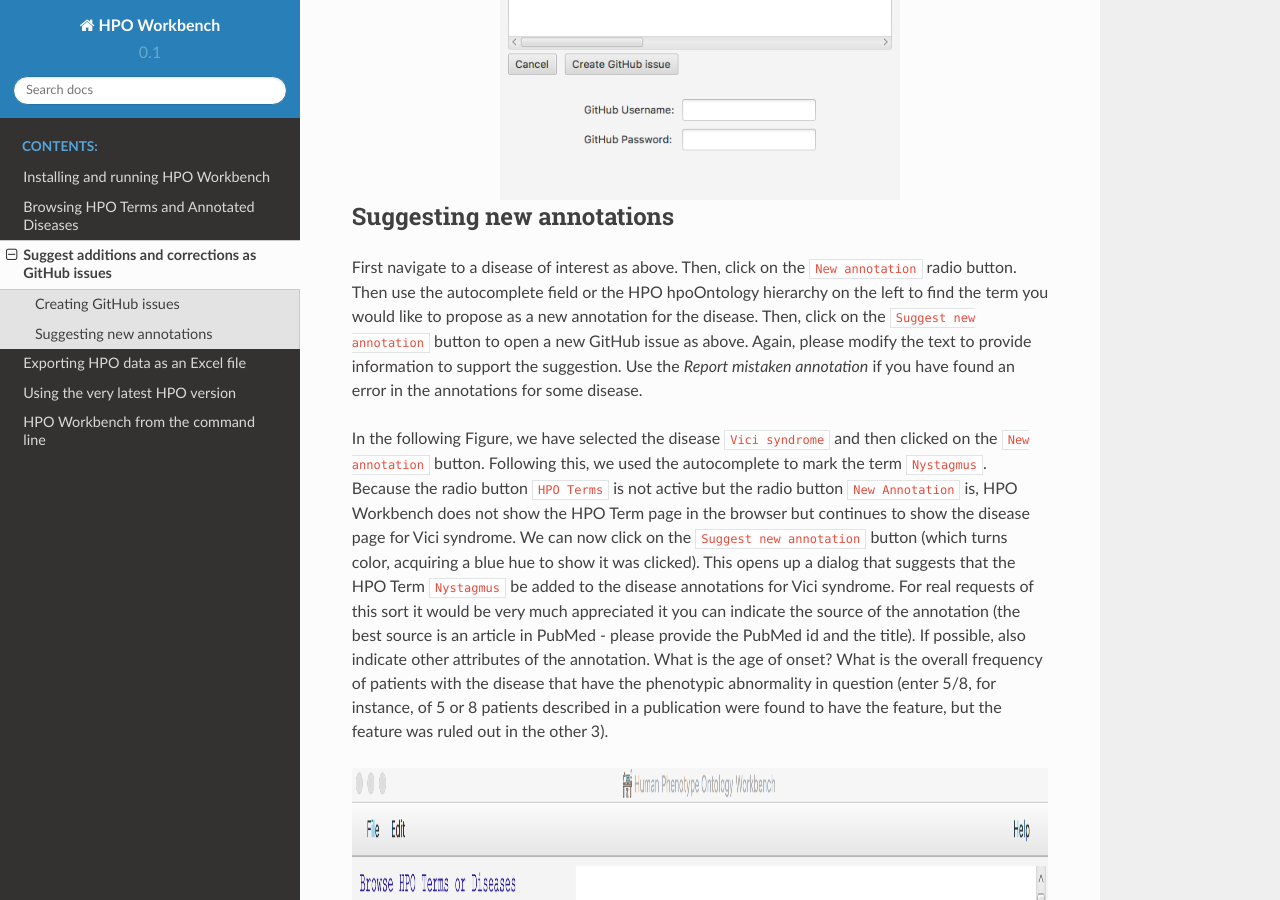
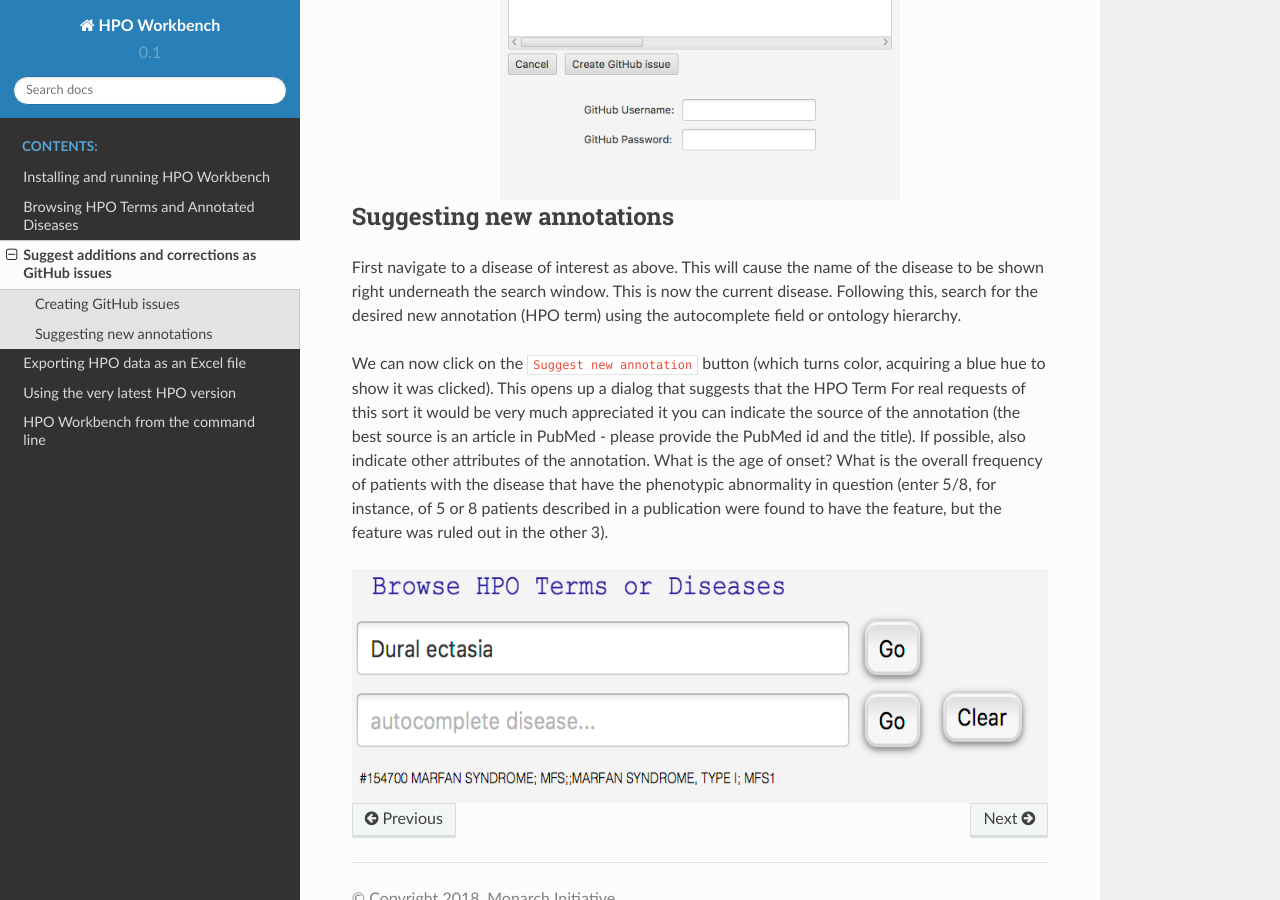
Before and after one commit to TheJacksonLaboratory/HPOworkbench, a Sphinx documentation site: the page built from docs/github.rst, in a window 1280 px wide and 900 px high, scrolled down 877 px. Built offline with Sphinx 7.4.7 and the Read the Docs theme 2.0.0, drawn with Linux system fonts in a browser that asks for light colours.

Commit message:
documentation

```diff
--- a/docs/github.rst
+++ b/docs/github.rst
@@ -36,18 +36,15 @@
 Suggesting new annotations
 ~~~~~~~~~~~~~~~~~~~~~~~~~~
 
-First navigate to a disease of interest as above. Then, click on the ``New annotation`` radio button. Then
-use the autocomplete field or the HPO hpoOntology hierarchy on the left to find the term you would like to
-propose as a new annotation for the disease. Then, click on the ``Suggest new annotation`` button to
-open a new GitHub issue as above. Again, please modify the text to provide information to support the suggestion.
-Use the *Report mistaken annotation* if you have found an error in the annotations for some disease.
+First navigate to a disease of interest as above. This will cause the name of the disease to be
+shown right underneath the search window. This is now the current disease. Following this,
+search for the desired new annotation (HPO term) using the autocomplete field or ontology
+hierarchy.
 
-In the following Figure, we have selected the disease ``Vici syndrome`` and then clicked on the ``New annotation``
-button. Following this, we used the autocomplete to mark the term ``Nystagmus``. Because the radio button ``HPO Terms`` is not
-active but the radio button ``New Annotation`` is, HPO Workbench does not show the HPO Term page in the browser
-but continues to show the disease page for Vici syndrome. We can now click on the ``Suggest new annotation`` button
-(which turns color, acquiring a blue hue to show it was clicked). This opens up a dialog that suggests that the HPO Term
-``Nystagmus`` be added to the  disease annotations for Vici syndrome. For real requests of this sort it would be
+We can now click on the ``Suggest new annotation`` button
+(which turns color, acquiring a blue hue to show it was clicked).
+This opens up a dialog that suggests that the HPO Term
+For real requests of this sort it would be
 very much appreciated it you can indicate the source of the annotation (the best source is an article in PubMed - please provide
 the PubMed id and the title). If possible, also indicate other attributes of the annotation. What is the age of onset?
 What is the overall frequency of patients with the disease that have the phenotypic abnormality in question (enter 5/8, for
--- a/pom.xml
+++ b/pom.xml
@@ -3,7 +3,7 @@
     <modelVersion>4.0.0</modelVersion>
     <groupId>org.monarchinitiative</groupId>
     <artifactId>HPOworkbench</artifactId>
-    <version>1.1.0</version>
+    <version>1.2.0</version>
     <packaging>pom</packaging> <!-- packaging pom for multimodule project -->
     <name>HPOworkbench</name>
 
```
Also changed, not shown: docs/img/GitHubNewAnnotation.png, 3 other files.
